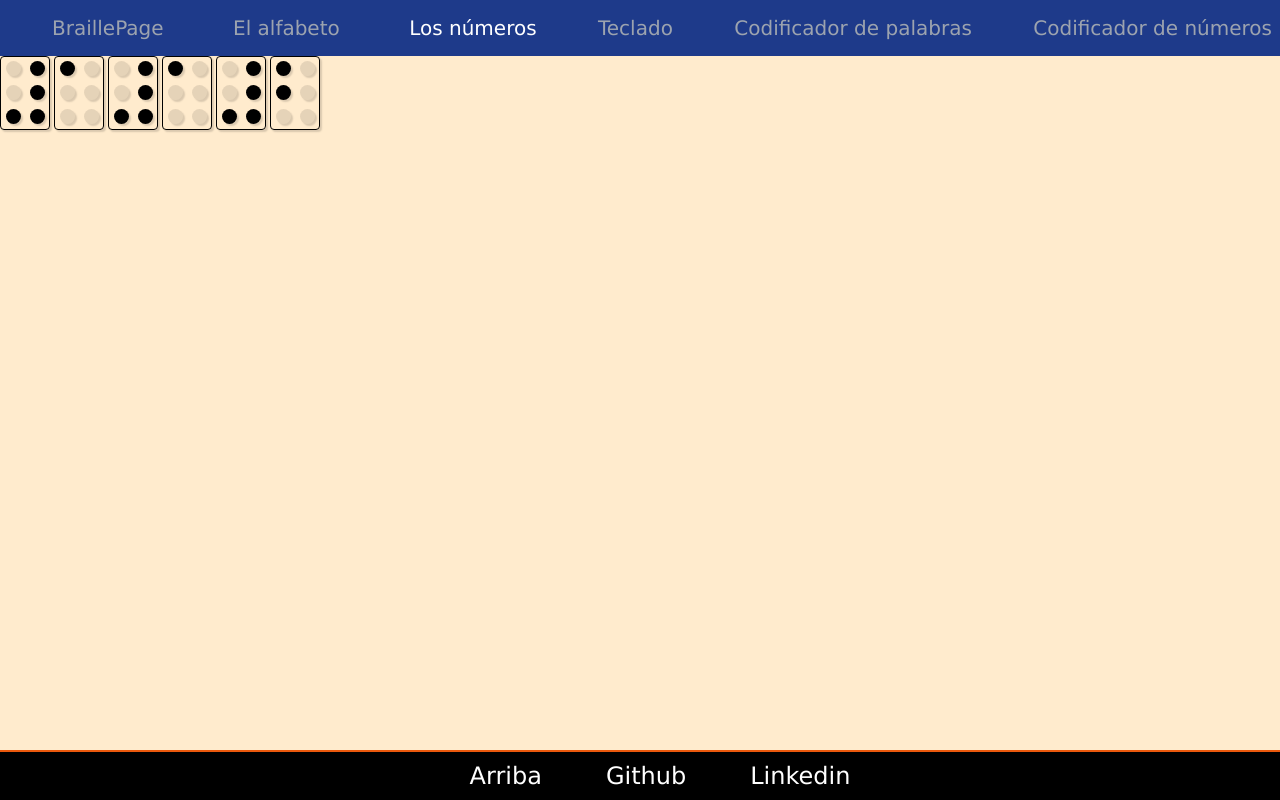
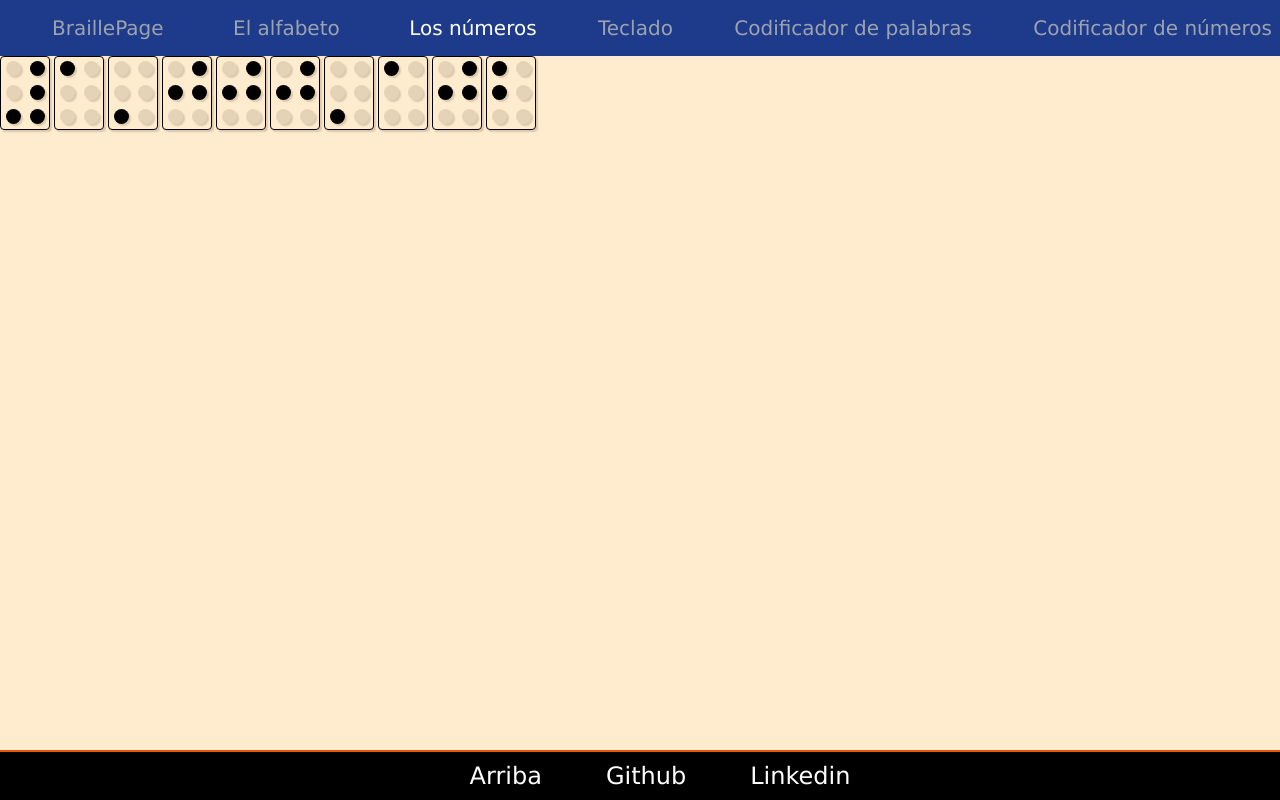
Before and after one commit to Schugu/BraillePage, a React (Vite) app: page /numbers in a window 1280 px wide. Built offline with nearby package versions, Linux system fonts and the light colour scheme.

Commit message:
Fix: Error de keys duplicadas

```diff
--- a/src/components/codificador/BrailleSign.tsx
+++ b/src/components/codificador/BrailleSign.tsx
@@ -3,12 +3,12 @@ import brailleSignValue from "./brailleSignValue.ts";
 type BrailleSignProps = {
   caracter: string;
   formato: string;
-  index: number;
+  key: string;
 }
 
-export default function BrailleSign({caracter, formato, index}: BrailleSignProps) {
+export default function BrailleSign({ caracter, formato }: BrailleSignProps) {
   return (
-    <article key={`${caracter}-${index}`} className={`grid grid-rows-3 grid-cols-2 place-items-center cursor-pointer rounded
+    <article className={`grid grid-rows-3 grid-cols-2 place-items-center cursor-pointer rounded
       bg-transparent hover:bg-gray-200 hover:bg-opacity-50 border border-black shadow-braille transition-colors duration-150
         ${formato === 'grande' ? 'w-[100px] h-[147px]' : ''}
         ${formato === 'mediano' ? 'w-[75px] h-[110.25px]' : ''}
--- a/src/components/codificador/CharToBrailleWithChar.tsx
+++ b/src/components/codificador/CharToBrailleWithChar.tsx
@@ -13,7 +13,7 @@ export default function CharToBrailleWithChar({ cadenaParaCodificar, formato }:
     if (caracter in brailleSignValue) {
       return (
         <section className="flex flex-col gap-1">
-          <BrailleSign caracter={caracter} formato={formato} index={index}/>
+          <BrailleSign caracter={caracter} formato={formato} key={`${caracter}-${index}`}/>
 
           <article key={caracter} className={`flex justify-center items-center cursor-pointer rounded
         bg-transparent hover:bg-gray-200 hover:bg-opacity-50 border border-black shadow-braille transition-colors duration-150
--- a/src/components/codificador/SignoNumBraille.tsx
+++ b/src/components/codificador/SignoNumBraille.tsx
@@ -28,7 +28,7 @@ export default function SignoBraille({ numerosParaCodificar, formato }: SignoBra
 
         return numeroConSimbolo.map((num, index) => {
           return (
-            <BrailleSign caracter={num} formato={formato} index={index} />
+            <BrailleSign caracter={num} formato={formato} key={`${num}-${index}`} />
           );
         });
       }
@@ -38,7 +38,7 @@ export default function SignoBraille({ numerosParaCodificar, formato }: SignoBra
       return charSeparados.map((char, index) => {
         if (char in brailleSignValue) {
           return (
-            <BrailleSign caracter={char} formato={formato} index={index} key={index} /> // Asegúrate de agregar una key única para cada componente
+            <BrailleSign caracter={char} formato={formato} key={`${char}-${index}`} />
           );
         }
         return null;
--- a/src/components/codificador/WordToBraille.tsx
+++ b/src/components/codificador/WordToBraille.tsx
@@ -12,7 +12,7 @@ export default function WordToBraille({ cadenaParaCodificar, formato }: WordToBr
   const elementosBraille = cadenaSeparada.map((caracter, index) => {
     if (caracter in brailleSignValue) {
       return (
-        <BrailleSign caracter={caracter} formato={formato} index={index}/>
+        <BrailleSign caracter={caracter} formato={formato} key={`${caracter}-${index}`}/>
       );
     } else {
       return null;
--- a/src/pages/Numbers.tsx
+++ b/src/pages/Numbers.tsx
@@ -3,7 +3,7 @@ import SignoNumBraille from "../components/codificador/SignoNumBraille.tsx";
 export default function Numbers() {
   return (
     <div>
-      <SignoNumBraille formato="chico" numerosParaCodificar="1 2"/>
+      <SignoNumBraille formato="chico" numerosParaCodificar="1000102"/>
     </div>
   )
 }
```
